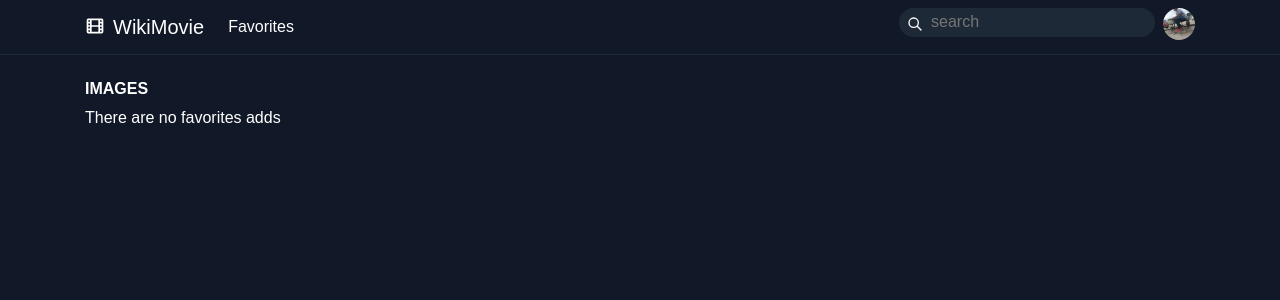
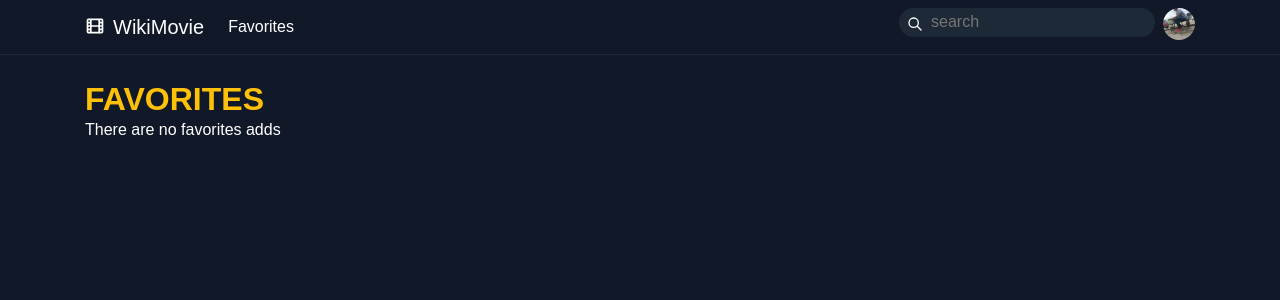
Before and after one commit to colonca/movies, a React (Create React App) app: page /favorites in a window 1280 px wide. Shown: the top 300 px of the page. Built offline with nearby package versions, Linux system fonts and the light colour scheme.

Commit message:
favorites

```diff
--- a/src/components/favorites.js
+++ b/src/components/favorites.js
@@ -7,7 +7,7 @@ function Favorites({favorites}) {
     return (
         <div className="favorites">
         <Container>
-          <h2 className="font-weight-bold text-uppercase text-white mt-4 pb-2">IMAGES</h2>
+        <h2  className="text-warning text-uppercase mt-4 font-weight-bold" style={{textTransform:'uppercase', fontSize:'2rem'}}>FAVORITES</h2>
           <Row>
               {
                  favorites.length > 0 ? favorites.map((movie) => {
```
Also changed, not shown: 1 other file (tests, documents, lock files or other folders).
